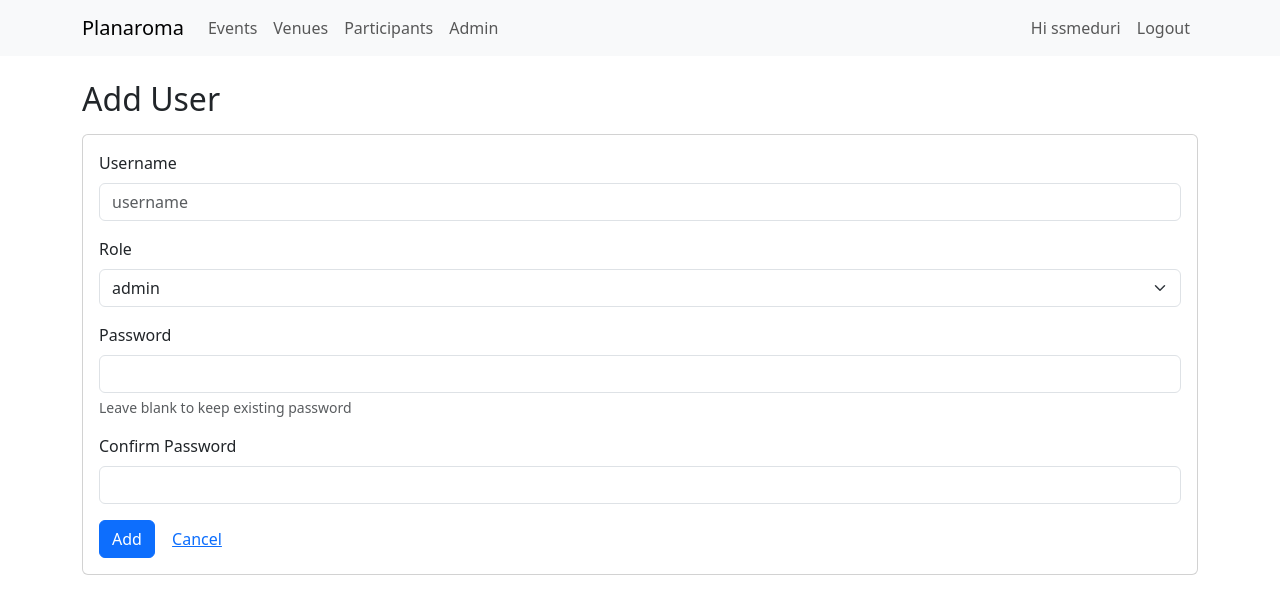
After one commit to Gitmama123/EventManagement, a Flask app: page /admin/user/add in a window 1280 px wide. The commit adds this page. Shown: the top 614 px of the page. Run offline with Flask 3, Linux system fonts and the light colour scheme; a user stored in the database is signed in.

Commit message:
feat(admin): add admin UI for user management (list/add/edit/delete users)

```diff
--- a/app/forms.py
+++ b/app/forms.py
@@ -1,18 +1,20 @@
+# app/forms.py
 from flask_wtf import FlaskForm
 from wtforms import (
     StringField, TextAreaField, DateField, TimeField,
-    SelectField, IntegerField, SubmitField
+    SelectField, IntegerField, SubmitField, PasswordField
 )
 from wtforms.validators import (
-    DataRequired, NumberRange, Email, Length, Regexp, Optional
+    DataRequired, NumberRange, Email, Length, Regexp, Optional, EqualTo
 )
 
-
+# Venue form
 class VenueForm(FlaskForm):
     name = StringField('Venue Name', validators=[DataRequired()])
     capacity = IntegerField('Capacity', validators=[DataRequired(), NumberRange(min=0)])
     submit = SubmitField('Save')
 
+# Event form
 class EventForm(FlaskForm):
     title = StringField('Title', validators=[DataRequired()])
     description = TextAreaField('Description')
@@ -22,18 +24,34 @@ class EventForm(FlaskForm):
     venue_id = SelectField('Venue', coerce=int, validators=[DataRequired()])
     submit = SubmitField('Save')
 
+# Resource form
 class ResourceForm(FlaskForm):
     name = StringField('Resource Name', validators=[DataRequired()])
     quantity = IntegerField('Quantity', validators=[DataRequired(), NumberRange(min=1)])
     submit = SubmitField('Save')
 
+# Participant form
 class ParticipantForm(FlaskForm):
     name = StringField('Name', validators=[DataRequired()])
-    email = StringField('Email', validators=[DataRequired(), Email(message="Enter a valid email")])
+    email = StringField('Email', validators=[Optional(), Email(message="Enter a valid email")])
     phone = StringField('Phone', validators=[
-        DataRequired(),
+        Optional(),
         Length(min=10, max=15, message="Phone number must be between 10–15 digits"),
         Regexp(r'^\+?\d{10,15}$', message="Phone number must contain only digits (optional +)")
     ])
     notes = TextAreaField('Notes', validators=[Optional()])
     submit = SubmitField('Save')
+
+# User form for Admin UI
+class UserForm(FlaskForm):
+    username = StringField('Username', validators=[DataRequired(), Length(min=3, max=80)])
+    password = PasswordField('Password', validators=[
+        Optional(),
+        Length(min=6, message="Password must be 6+ chars"),
+    ])
+    password_confirm = PasswordField('Confirm Password', validators=[
+        Optional(),
+        EqualTo('password', message='Passwords must match')
+    ])
+    role = SelectField('Role', choices=[('admin','admin'), ('staff','staff'), ('viewer','viewer')], validators=[DataRequired()])
+    submit = SubmitField('Save')
--- a/app/routes.py
+++ b/app/routes.py
@@ -9,6 +9,10 @@ from .models import Venue, Event, Resource, Participant, EventParticipant, User
 from .utils import require_roles
 from datetime import datetime, date, timedelta
 from sqlalchemy import func
+from sqlalchemy.exc import IntegrityError
+
+from .forms import UserForm
+from .models import User
 from sqlalchemy.exc import IntegrityError
 
 main_bp = Blueprint('main', __name__)
@@ -441,6 +445,74 @@ def remove_participant_from_event(event_id, pid):
         flash("Participant not registered for event", "warning")
     return redirect(url_for('main.event_participants_view', event_id=event_id))
 
+# === Admin user management routes ===
+@main_bp.route('/admin/users')
+@login_required
+@require_roles('admin')
+def admin_list_users():
+    users = User.query.order_by(User.username).all()
+    return render_template('admin/users.html', users=users)
+
+@main_bp.route('/admin/user/add', methods=['GET', 'POST'])
+@login_required
+@require_roles('admin')
+def admin_add_user():
+    form = UserForm()
+    if form.validate_on_submit():
+        try:
+            u = User(username=form.username.data.strip(), role=form.role.data)
+            if form.password.data:
+                u.set_password(form.password.data)
+            db.session.add(u)
+            db.session.commit()
+            flash('User created', 'success')
+            return redirect(url_for('main.admin_list_users'))
+        except IntegrityError:
+            db.session.rollback()
+            flash('Username already exists', 'danger')
+    if request.method == 'POST' and not form.validate():
+        flash_form_errors(form)
+    return render_template('admin/edit_user.html', form=form, action='Add')
+
+@main_bp.route('/admin/user/<int:uid>/edit', methods=['GET', 'POST'])
+@login_required
+@require_roles('admin')
+def admin_edit_user(uid):
+    user = User.query.get_or_404(uid)
+    form = UserForm(obj=user)
+    # Do not prefill password fields
+    form.password.data = ''
+    form.password_confirm.data = ''
+    if form.validate_on_submit():
+        user.username = form.username.data.strip()
+        user.role = form.role.data
+        if form.password.data:
+            user.set_password(form.password.data)
+        try:
+            db.session.commit()
+            flash('User updated', 'success')
+            return redirect(url_for('main.admin_list_users'))
+        except IntegrityError:
+            db.session.rollback()
+            flash('Username already exists', 'danger')
+    if request.method == 'POST' and not form.validate():
+        flash_form_errors(form)
+    return render_template('admin/edit_user.html', form=form, action='Edit', user=user)
+
+@main_bp.route('/admin/user/<int:uid>/delete', methods=['POST'])
+@login_required
+@require_roles('admin')
+def admin_delete_user(uid):
+    user = User.query.get_or_404(uid)
+    if user.username == current_user.username:
+        flash("You cannot delete your own account while logged in.", "warning")
+        return redirect(url_for('main.admin_list_users'))
+    db.session.delete(user)
+    db.session.commit()
+    flash('User deleted', 'info')
+    return redirect(url_for('main.admin_list_users'))
+
+
 
 # ----------------- Attendance routes -----------------
 @main_bp.route('/event/<int:event_id>/attendance')
--- /dev/null
+++ b/app/templates/admin/edit_user.html
@@ -0,0 +1,50 @@
+{% extends 'base.html' %}
+{% block content %}
+<div class="mb-3">
+  <h2>{{ action }} User</h2>
+</div>
+
+<div class="card">
+  <div class="card-body">
+    <form method="post" novalidate>
+      {{ form.hidden_tag() }}
+
+      <div class="mb-3">
+        {{ form.username.label(class="form-label") }}
+        {{ form.username(class="form-control", placeholder="username") }}
+        {% for e in form.username.errors %}
+          <div class="text-danger small">{{ e }}</div>
+        {% endfor %}
+      </div>
+
+      <div class="mb-3">
+        {{ form.role.label(class="form-label") }}
+        {{ form.role(class="form-select") }}
+        {% for e in form.role.errors %}
+          <div class="text-danger small">{{ e }}</div>
+        {% endfor %}
+      </div>
+
+      <div class="mb-3">
+        {{ form.password.label(class="form-label") }}
+        {{ form.password(class="form-control", autocomplete="new-password") }}
+        {% for e in form.password.errors %}
+          <div class="text-danger small">{{ e }}</div>
+        {% endfor %}
+        <div class="form-text">Leave blank to keep existing password</div>
+      </div>
+
+      <div class="mb-3">
+        {{ form.password_confirm.label(class="form-label") }}
+        {{ form.password_confirm(class="form-control", autocomplete="new-password") }}
+        {% for e in form.password_confirm.errors %}
+          <div class="text-danger small">{{ e }}</div>
+        {% endfor %}
+      </div>
+
+      <button class="btn btn-primary" type="submit">{{ action }}</button>
+      <a class="btn btn-link" href="{{ url_for('main.admin_list_users') }}">Cancel</a>
+    </form>
+  </div>
+</div>
+{% endblock %}
--- a/app/templates/base.html
+++ b/app/templates/base.html
@@ -4,7 +4,7 @@
     <meta charset="utf-8">
     <meta name="viewport" content="width=device-width, initial-scale=1">
 
-    <title>Event Manager</title>
+    <title>Planaroma</title>
 
     <!-- Bootstrap -->
     <link href="https://cdn.jsdelivr.net/npm/bootstrap@5.3.2/dist/css/bootstrap.min.css" rel="stylesheet">
@@ -45,6 +45,12 @@
         <li class="nav-item">
           <a class="nav-link" href="{{ url_for('main.list_participants') }}">Participants</a>
         </li>
+        {% if current_user.is_authenticated and current_user.role == 'admin' %}
+        <li class="nav-item">
+        <a class="nav-link" href="{{ url_for('main.admin_list_users') }}">Admin</a>
+         </li>
+{% endif %}
+
 
 
 
--- a/app/utils.py
+++ b/app/utils.py
@@ -1,22 +1,20 @@
 # app/utils.py
+from functools import wraps
 from flask import abort
 from flask_login import current_user
-from functools import wraps
 
 def require_roles(*roles):
     """
-    Decorator to require that current_user.role is one of roles.
-    Example:
-        @require_roles('admin', 'staff')
+    Decorator to restrict access to users whose current_user.role is in roles.
+    Usage: @require_roles('admin') or @require_roles('admin','staff')
     """
-    def wrapper(f):
+    def decorator(f):
         @wraps(f)
-        def decorated_function(*args, **kwargs):
-            if not current_user.is_authenticated:
-                # Let login_required handle redirects; here we simply abort
-                abort(401)
+        def wrapped(*args, **kwargs):
+            if not current_user or not current_user.is_authenticated:
+                abort(403)
             if current_user.role not in roles:
                 abort(403)
             return f(*args, **kwargs)
-        return decorated_function
-    return wrapper
+        return wrapped
+    return decorator
```
Also changed, not shown: app/templates/admin/users.html (added, +41 -0 lines), instance/app.db.
